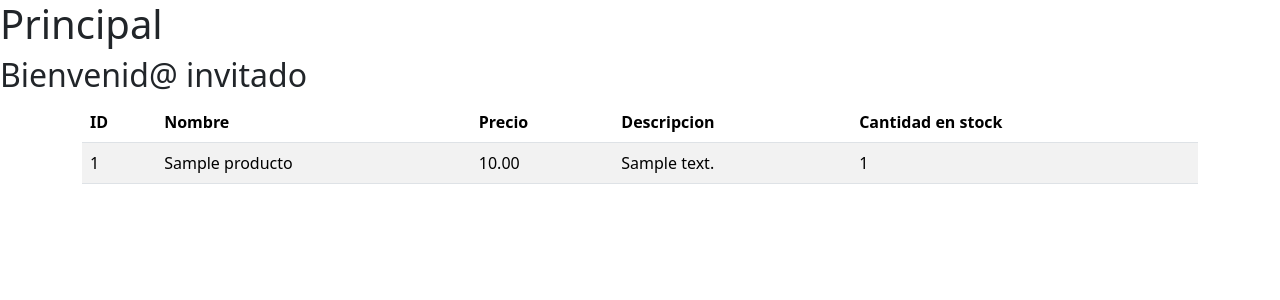
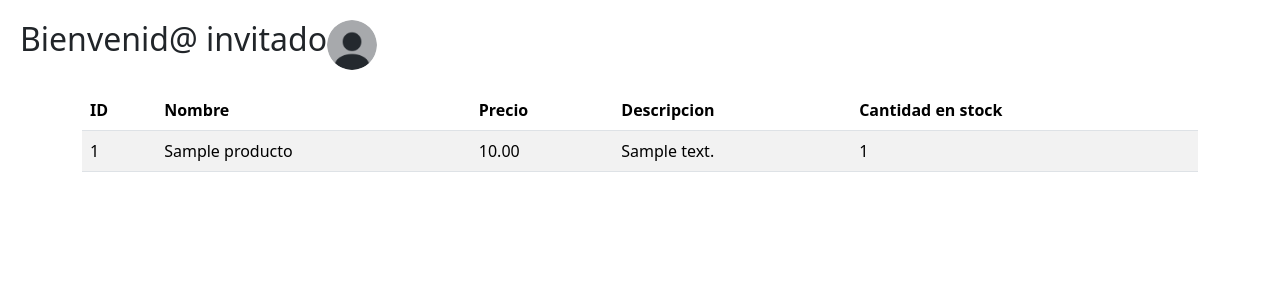
Before and after one commit to dariomaza/PracticaTochaT1, a PHP site: page /principal.php in a window 1280 px wide. Shown: the top 300 px of the page. Run offline with PHP 8.4, Linux system fonts and the light colour scheme; tables that the repository leaves empty hold one stand-in row (values such as "Sample post").

Commit message:
06-11-23 'Gestion de fotos de perfil de usuarios'

```diff
--- /dev/null
+++ b/CSS/principalStyle.css
@@ -0,0 +1,16 @@
+nav {
+    display: flex;
+    flex-direction: row;
+    padding: 10px;
+    margin: 10px;
+}
+
+#profile-icon {
+    width: 50px;
+    height: 50px;
+    border-radius: 50px;
+    -webkit-border-radius: 50px;
+    -moz-border-radius: 50px;
+    -ms-border-radius: 50px;
+    -o-border-radius: 50px;
+}
--- a/principal.php
+++ b/principal.php
@@ -6,20 +6,35 @@
     <title>Document</title>
     <?php require './Funciones/conexionTienda.php' ?>
     <link href="https://cdn.jsdelivr.net/npm/bootstrap@5.3.2/dist/css/bootstrap.min.css" rel="stylesheet" integrity="sha384-T3c6CoIi6uLrA9TneNEoa7RxnatzjcDSCmG1MXxSR1GAsXEV/Dwwykc2MPK8M2HN" crossorigin="anonymous">
+    <link rel="stylesheet" href="./CSS/principalStyle.css">
 </head>
 <body>
-    <h1>Principal</h1>
     <?php
         session_start(); /* Abre una sesion o recupera una existente */
         if (isset($_SESSION["usuario"])){
+
             $usuario = $_SESSION["usuario"];
+            $sql = "SELECT * FROM fotosUsuarios where usuario = '$usuario';";
+            $resultado = $conexion->query($sql);
+
+            if($resultado -> num_rows === 0){
+                $profile_img = "./Recursos/profileIcon.png";
+            } else {
+                while($fila = $resultado -> fetch_assoc()) {
+                    $profile_img = $fila["ruta"];
+                }
+            }
         } else {
             /* header("Location: RegUsuarios.php"); */
             $_SESSION["usuario"] = "invitado";
             $usuario = $_SESSION["usuario"];
+            $profile_img = "./Recursos/profileIcon.png";
         }
     ?>
-    <h2>Bienvenid@ <?php echo $usuario ?></h2>
+    <nav>
+        <h2>Bienvenid@ <?php echo $usuario ?></h2>
+        <a href="./subirFoto.php" title="actualiza tu foto de perfil"><img src="<?php echo $profile_img ?>" alt="" id="profile-icon"></a>
+    </nav>
     <div class="container">
         <table class="table table-striped">
                 <thead>
```
Also changed, not shown: SQL/creacionBBDD.sql (+9 -0 lines), subirFoto.php (added, +36 -0 lines), Recursos/profileIcon.png (added), Recursos/profilePictures/foto.jpg (added).
